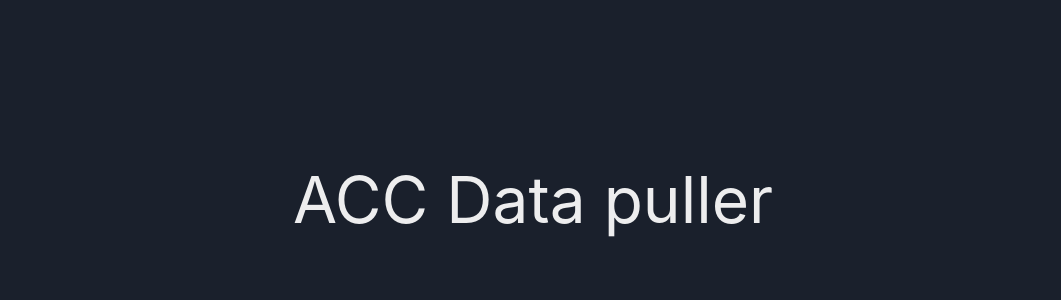
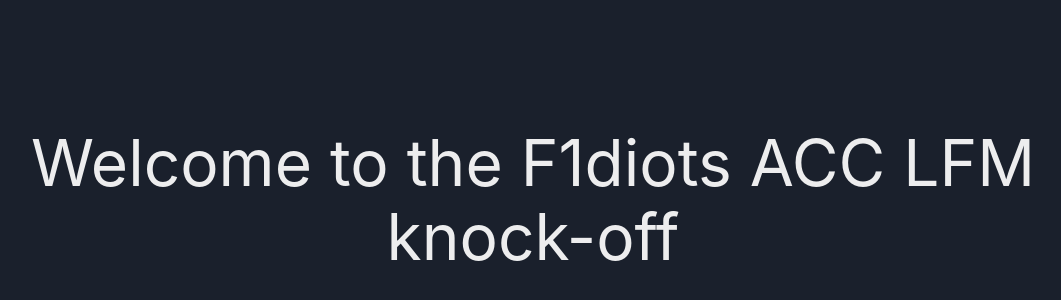
Before and after one commit to ChristyDotDev/acc-data-puller, a Next.js app: page / in a window 1280 px wide. Shown: the part 200-500 px from the top of the page, without its empty margins (107-1168 px from the left). Built offline with nearby package versions, Linux system fonts and the light colour scheme.

Commit message:
rename homepage

```diff
--- a/pages/index.js
+++ b/pages/index.js
@@ -12,7 +12,7 @@ export default function Home() {
 
       <main className={styles.main}>
         <h1 className={styles.title}>
-          ACC Data puller
+          Welcome to the F1diots ACC LFM knock-off
         </h1>
       </main>
     </div>
```
